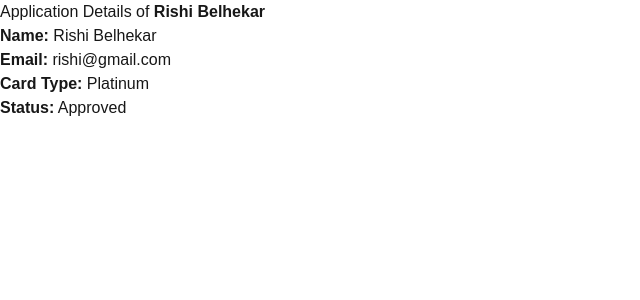
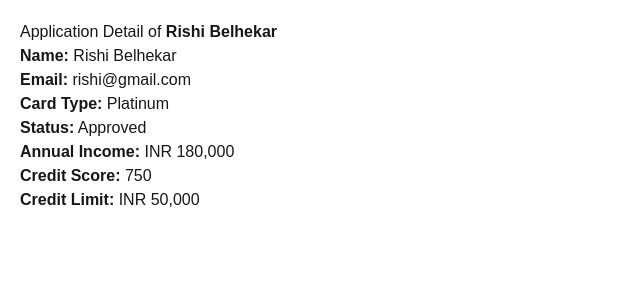
Before and after one commit to sudhirhadge/productHCL, a Next.js app in the folder my-app/: page /admin/admincomponent/applications/1 in a window 1280 px wide. Shown: the top 300 px of the page, without its empty margins (0-640 px from the left). Built offline with nearby package versions, Linux system fonts and the light colour scheme.

Commit message:
limit added

```diff
--- a/my-app/app/admin/admincomponent/applications/[id]/page.jsx
+++ b/my-app/app/admin/admincomponent/applications/[id]/page.jsx
@@ -1,6 +1,13 @@
 "use client";
 import { useParams } from "next/navigation";
 import { useEffect, useState } from "react";
+
+function calculateCreditLimit(income) {
+    if (income <= 200000) return "INR 50,000";
+    else if (income > 200000 && income <= 300000) return "INR 75,000";
+    else if (income > 300000 && income <= 500000) return "INR 1,000,000";
+    else return "Subjective (case-by-case)";
+}
 
 export default function ApplicationDetail() {
     const { id } = useParams();
@@ -17,13 +24,43 @@ export default function ApplicationDetail() {
 
     if (!app) return <h2>Application not found</h2>;
 
+    const handleApprove = () => {
+        setApp({ ...app, status: "Approved" });
+        alert(`Application ${app.id} approved!`);
+    };
+
+    const handleReject = () => {
+        setApp({ ...app, status: "Rejected" });
+        alert(`Application ${app.id} rejected!`);
+    };
+
     return (
-        <div className="admin-panel">
-            <h2>Application Details of <b>{app.name}</b></h2>
+        <div className="admin-panel" style={{ padding: "20px" }}>
+            <h2>Application Detail of <b>{app.name}</b></h2>
             <p><strong>Name:</strong> {app.name}</p>
             <p><strong>Email:</strong> {app.email}</p>
             <p><strong>Card Type:</strong> {app.cardType}</p>
             <p><strong>Status:</strong> {app.status}</p>
+            <p><strong>Annual Income:</strong> INR {app.income.toLocaleString()}</p>
+            <p><strong>Credit Score:</strong> {app.creditScore}</p>
+            <p><strong>Credit Limit:</strong> {calculateCreditLimit(app.income)}</p>
+
+            {app.status === "Pending" && (
+                <div style={{ marginTop: "20px" }}>
+                    <button
+                        onClick={handleApprove}
+                        style={{ marginRight: "10px", padding: "8px 16px", backgroundColor: "green", color: "white", border: "none", borderRadius: "4px" }}
+                    >
+                        Approve
+                    </button>
+                    <button
+                        onClick={handleReject}
+                        style={{ padding: "8px 16px", backgroundColor: "red", color: "white", border: "none", borderRadius: "4px" }}
+                    >
+                        Reject
+                    </button>
+                </div>
+            )}
         </div>
     );
 }
```
